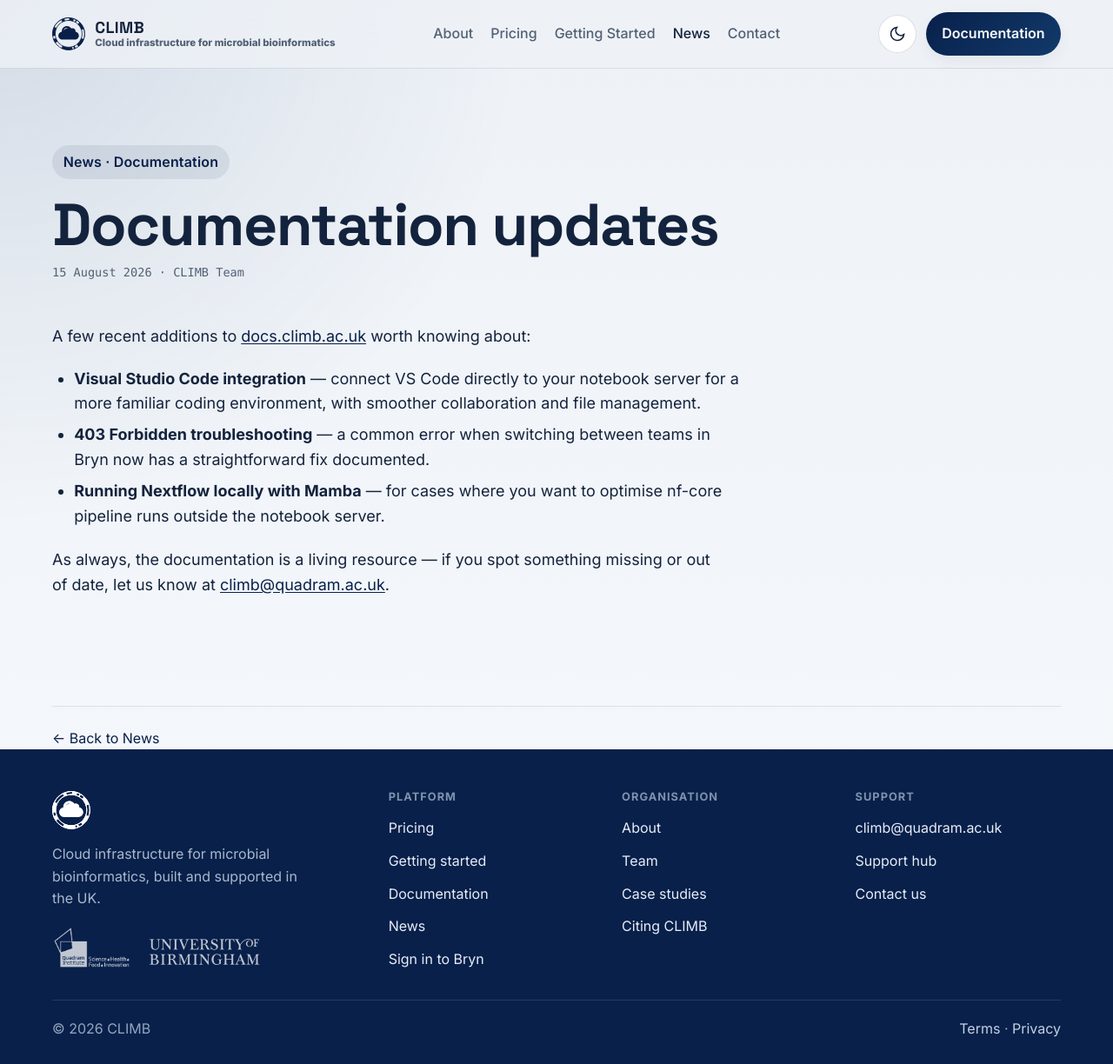
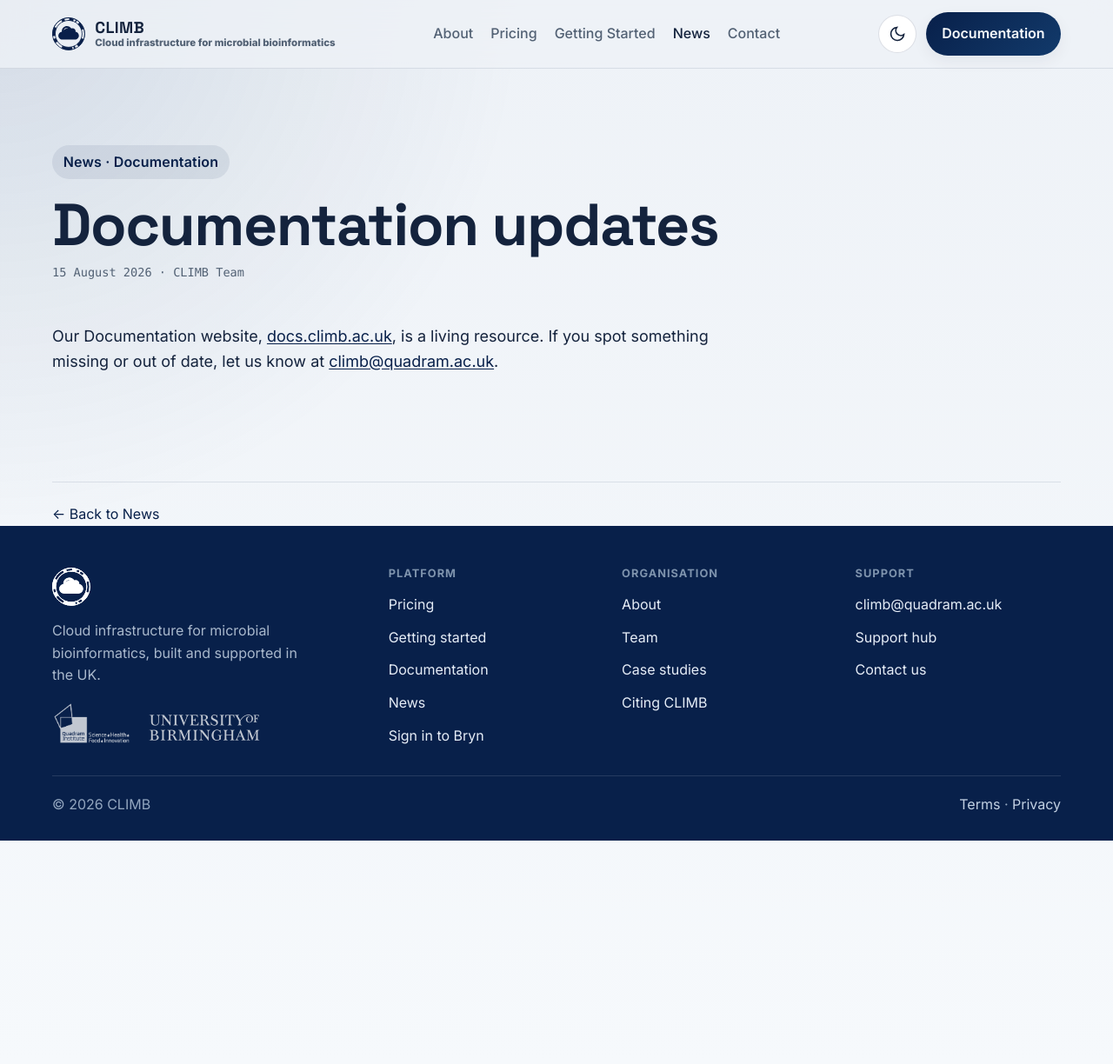
Before and after one commit to MRC-CLIMB/website, a Jekyll site: the page built from _posts/2026-08-15-documentation-updates.md, in a window 1280 px wide and 1224 px high. Shown: the whole window at 87% size. Built offline with Jekyll 4.4.1, drawn with Linux system fonts in a browser that asks for light colours.

Commit message:
Update 2026-08-15-documentation-updates.md

```diff
--- a/_posts/2026-08-15-documentation-updates.md
+++ b/_posts/2026-08-15-documentation-updates.md
@@ -7,17 +7,6 @@ author: CLIMB Team
 # has published before. Replace with a real, dated announcement or delete.
 ---
 
-A few recent additions to [docs.climb.ac.uk]({{ site.docs_site }}) worth
-knowing about:
-
-- **Visual Studio Code integration** — connect VS Code directly to your
-  notebook server for a more familiar coding environment, with smoother
-  collaboration and file management.
-- **403 Forbidden troubleshooting** — a common error when switching
-  between teams in Bryn now has a straightforward fix documented.
-- **Running Nextflow locally with Mamba** — for cases where you want to
-  optimise nf-core pipeline runs outside the notebook server.
-
-As always, the documentation is a living resource — if you spot something
-missing or out of date, let us know at
+Our Documentation website, [docs.climb.ac.uk]({{ site.docs_site }}), is a living resource.
+If you spot something missing or out of date, let us know at
 <a href="mailto:{{ site.org_email }}">{{ site.org_email }}</a>.
```
